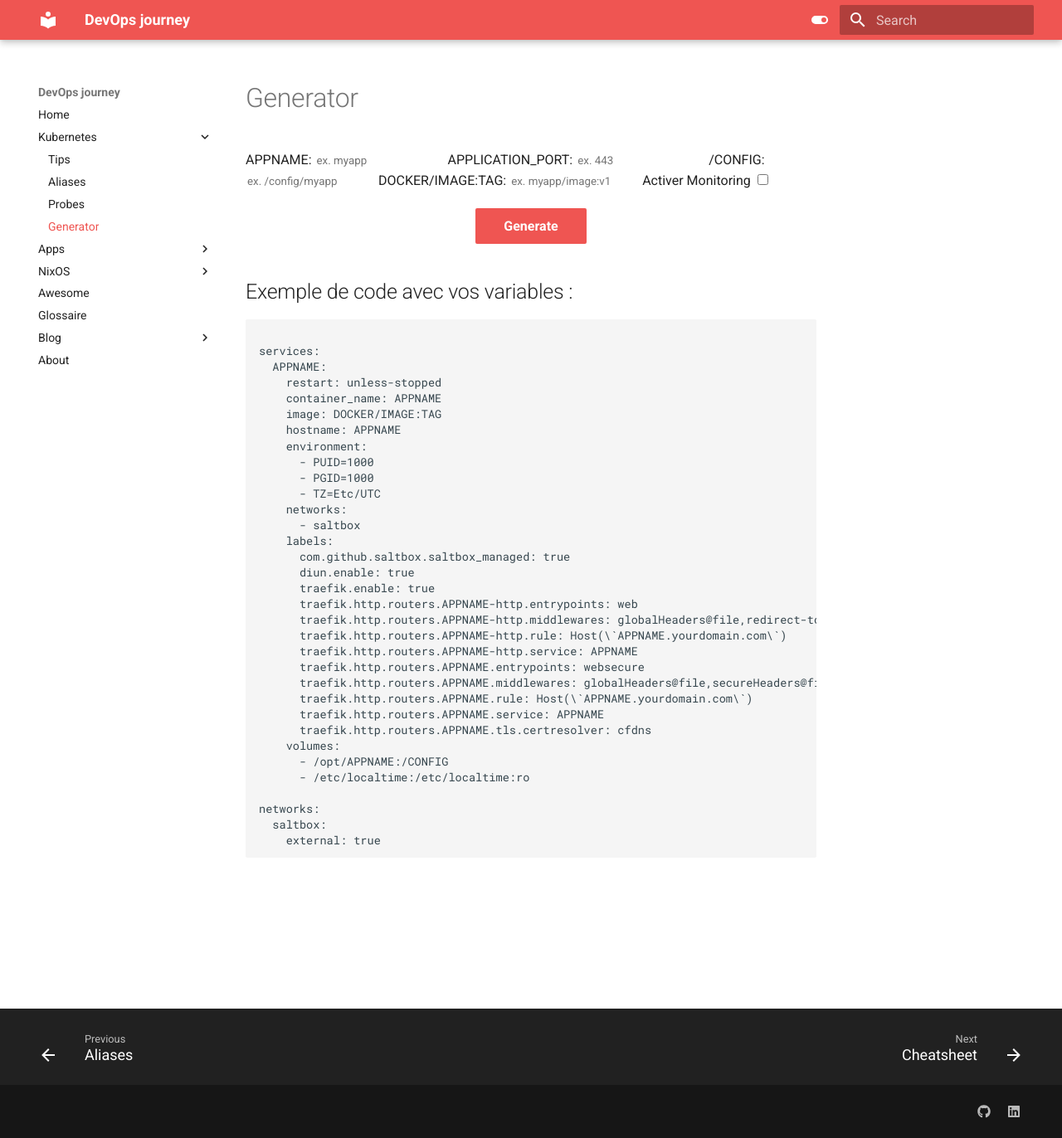
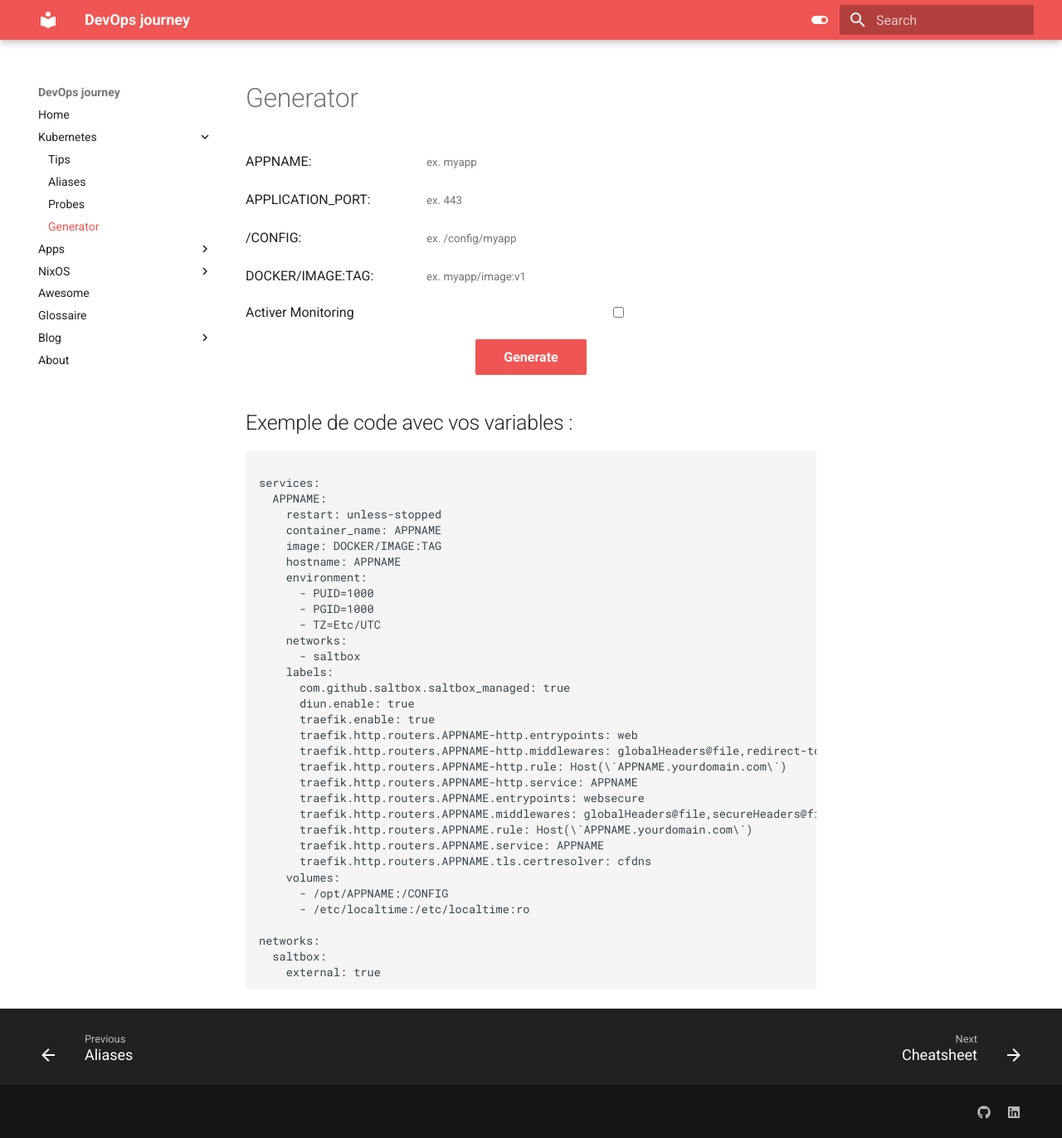
Before and after one commit to Mathod95/mkdocs, an MkDocs documentation site: the page built from docs/kubernetes/generator/test.md, in a window 1280 px wide and 1372 px high. Shown: the whole window at 83% size. Built offline with MkDocs 1.6.1 and Material for MkDocs 9.7.7, drawn with Linux system fonts in a browser that asks for light colours.

Commit message:
* not in single line

```diff
--- a/docs/kubernetes/generator/test.md
+++ b/docs/kubernetes/generator/test.md
@@ -1,21 +1,31 @@
 <form id="configForm">
-    <label for="appname">APPNAME:</label>
-    <input type="text" id="appname" name="appname" placeholder="ex. myapp" required>
+    <div class="form-group">
+        <label for="appname">APPNAME:</label>
+        <input type="text" id="appname" name="appname" placeholder="ex. myapp" required>
+    </div>
 
-    <label for="port">APPLICATION_PORT:</label>
-    <input type="number" id="port" name="port" placeholder="ex. 443" required>
+    <div class="form-group">
+        <label for="port">APPLICATION_PORT:</label>
+        <input type="number" id="port" name="port" placeholder="ex. 443" required>
+    </div>
 
-    <label for="configPath">/CONFIG:</label>
-    <input type="text" id="configPath" name="configPath" placeholder="ex. /config/myapp" required>
+    <div class="form-group">
+        <label for="configPath">/CONFIG:</label>
+        <input type="text" id="configPath" name="configPath" placeholder="ex. /config/myapp" required>
+    </div>
 
-    <label for="imageTag">DOCKER/IMAGE:TAG:</label>
-    <input type="text" id="imageTag" name="imageTag" placeholder="ex. myapp/image:v1" required>
+    <div class="form-group">
+        <label for="imageTag">DOCKER/IMAGE:TAG:</label>
+        <input type="text" id="imageTag" name="imageTag" placeholder="ex. myapp/image:v1" required>
+    </div>
 
-    <label for="enableMonitoring">Activer Monitoring</label>
-    <input type="checkbox" id="enableMonitoring" name="enableMonitoring">
+    <div class="form-group">
+        <label for="enableMonitoring">Activer Monitoring</label>
+        <input type="checkbox" id="enableMonitoring" name="enableMonitoring">
+    </div>
 
     <!-- Bouton Generate centré -->
-    <button type="button" id="generateButton" class="md-button md-button--primary" style="display: block; margin: 20px auto;">Generate</button>
+    <button type="button" id="generateButton" class="md-button md-button--primary">Generate</button>
 </form>
 
 <h2>Exemple de code avec vos variables :</h2>
@@ -53,6 +63,29 @@ networks:
   saltbox:
     external: true
 </code></pre>
+
+<style>
+    #configForm .form-group {
+        display: flex;
+        align-items: center;
+        margin-bottom: 15px;  /* Espacer chaque groupe de champs */
+    }
+
+    #configForm label {
+        margin-right: 10px;  /* Ajouter un espacement entre le label et le champ */
+        width: 200px;  /* Définir une largeur pour les labels */
+    }
+
+    #configForm input {
+        flex: 1;  /* Prendre tout l'espace restant pour l'input */
+        padding: 8px;  /* Ajouter un peu de padding pour améliorer l'apparence */
+    }
+
+    #generateButton {
+        display: block;
+        margin: 20px auto;  /* Centrer le bouton */
+    }
+</style>
 
 <script>
     document.getElementById('generateButton').addEventListener('click', function(event) {
```
